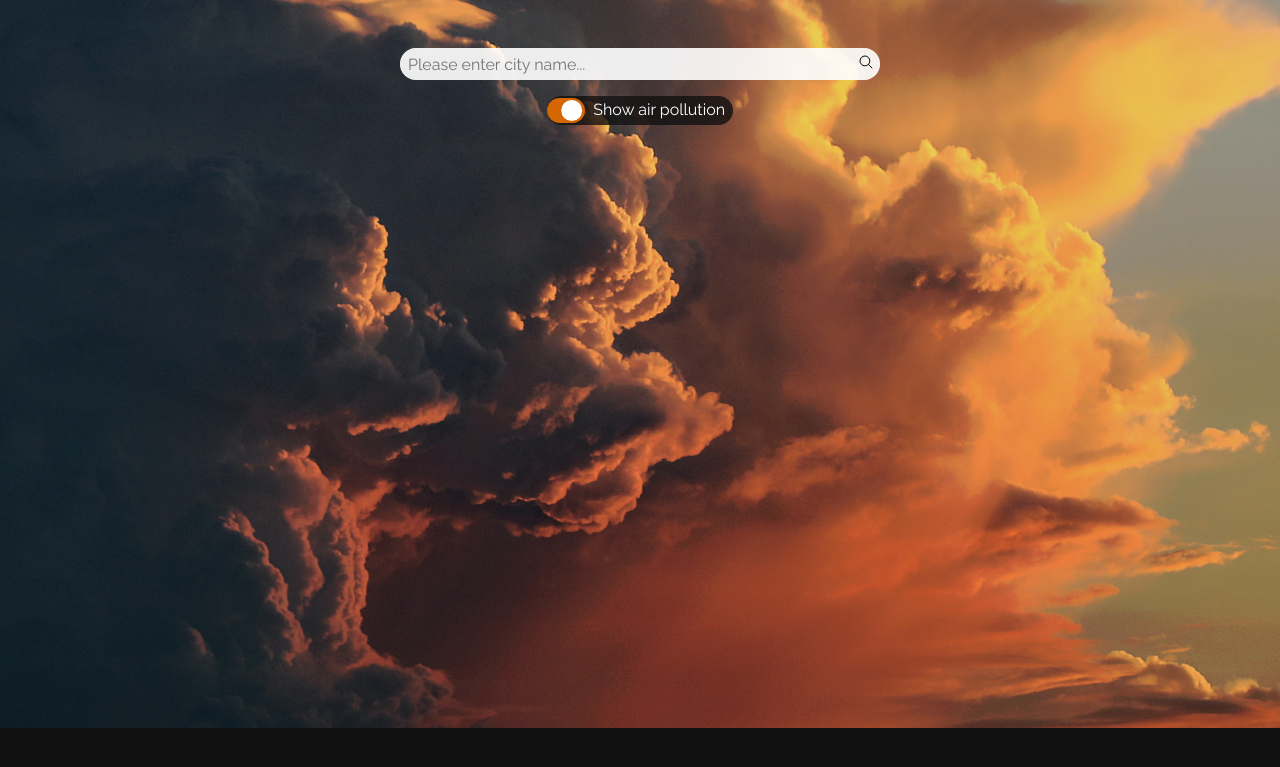
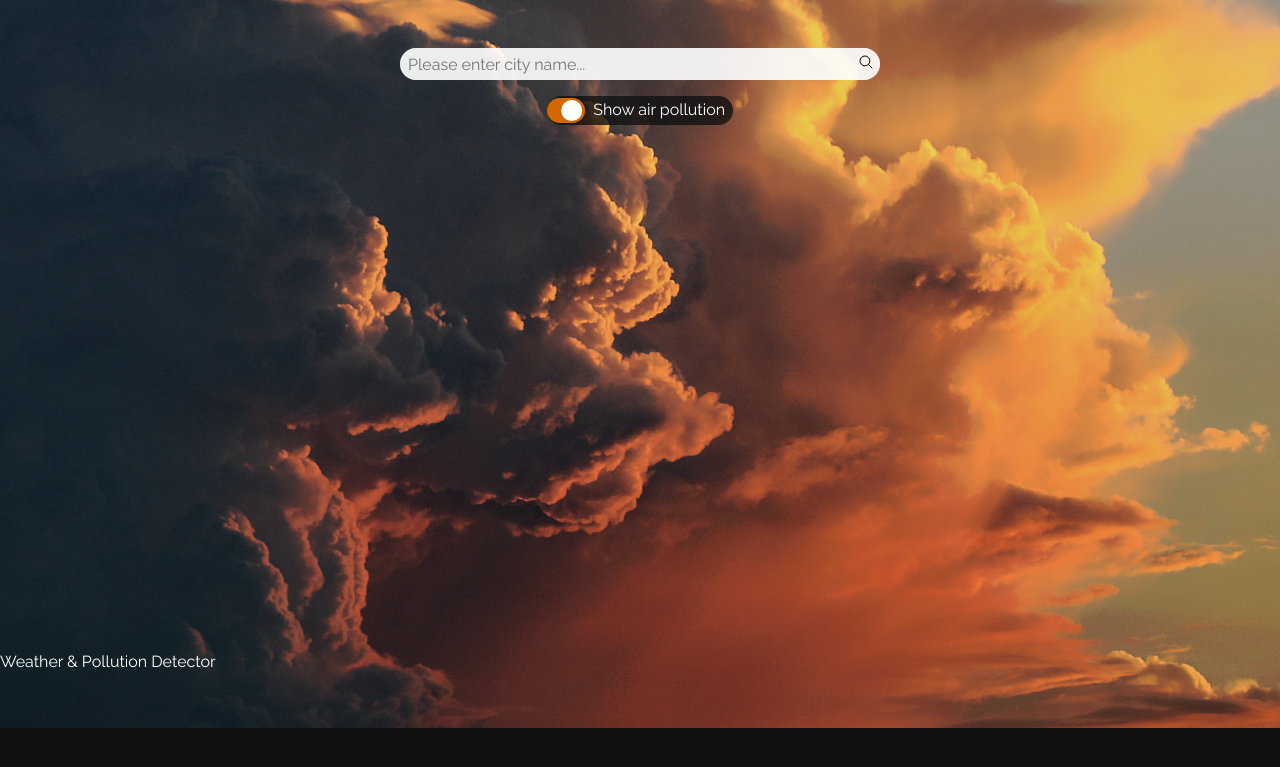
Before and after one commit to karolinamarszal/Weather-Pollution-Detector, a Django app: page / in a window 1280 px wide. Shown: the top 767 px of the page. Run offline with Django 4.2, Linux system fonts and the light colour scheme.

Commit message:
Added title of the project

```diff
--- a/templates/index.html
+++ b/templates/index.html
@@ -125,6 +125,9 @@
           </div>
         {% endif %}
         </div>
+        <div class="title">
+          <span>Weather & Pollution Detector</span>
+        </div>
     </div>
 
     {% if data.longitude and data.latitude%}
@@ -135,6 +138,7 @@
     {% if not error and data.temperature %}
     <div id="map"></div>
     {% endif %}
+
 
   </main>
   <!-- javascript file -->
```
